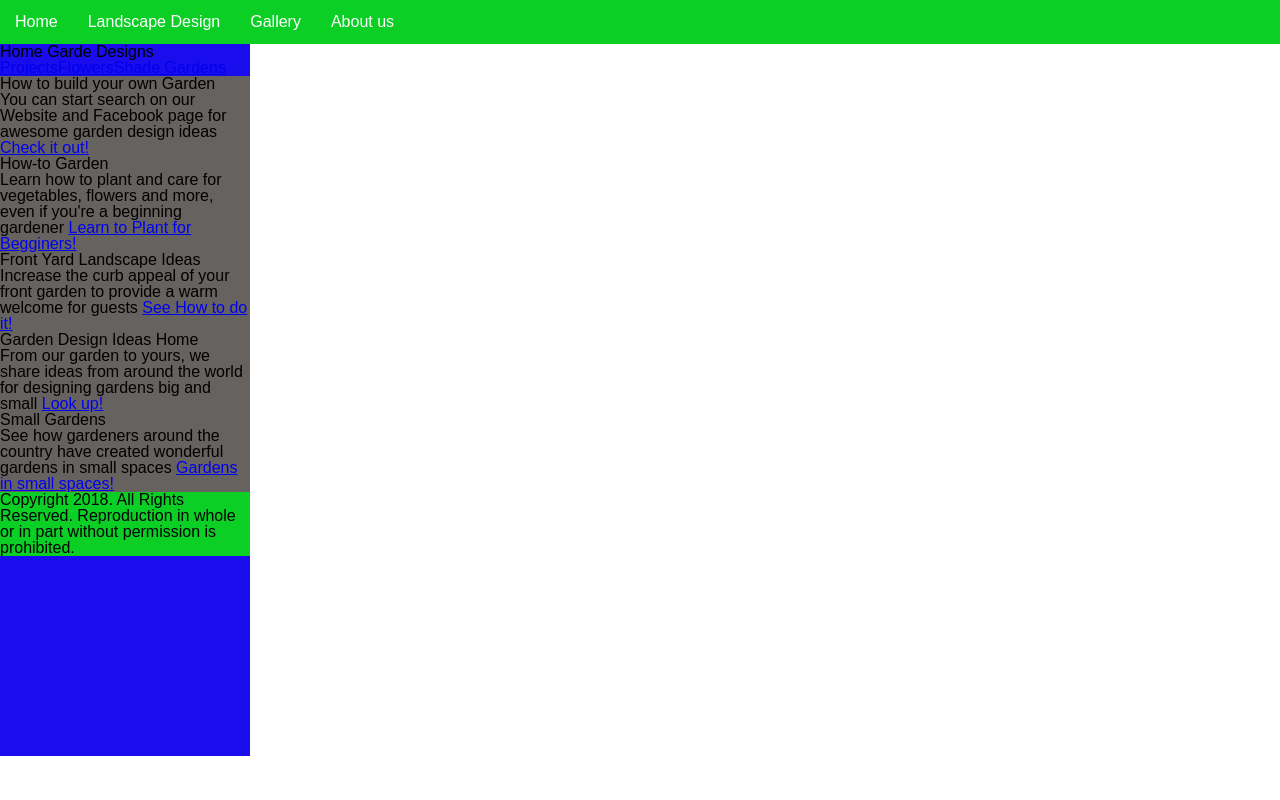
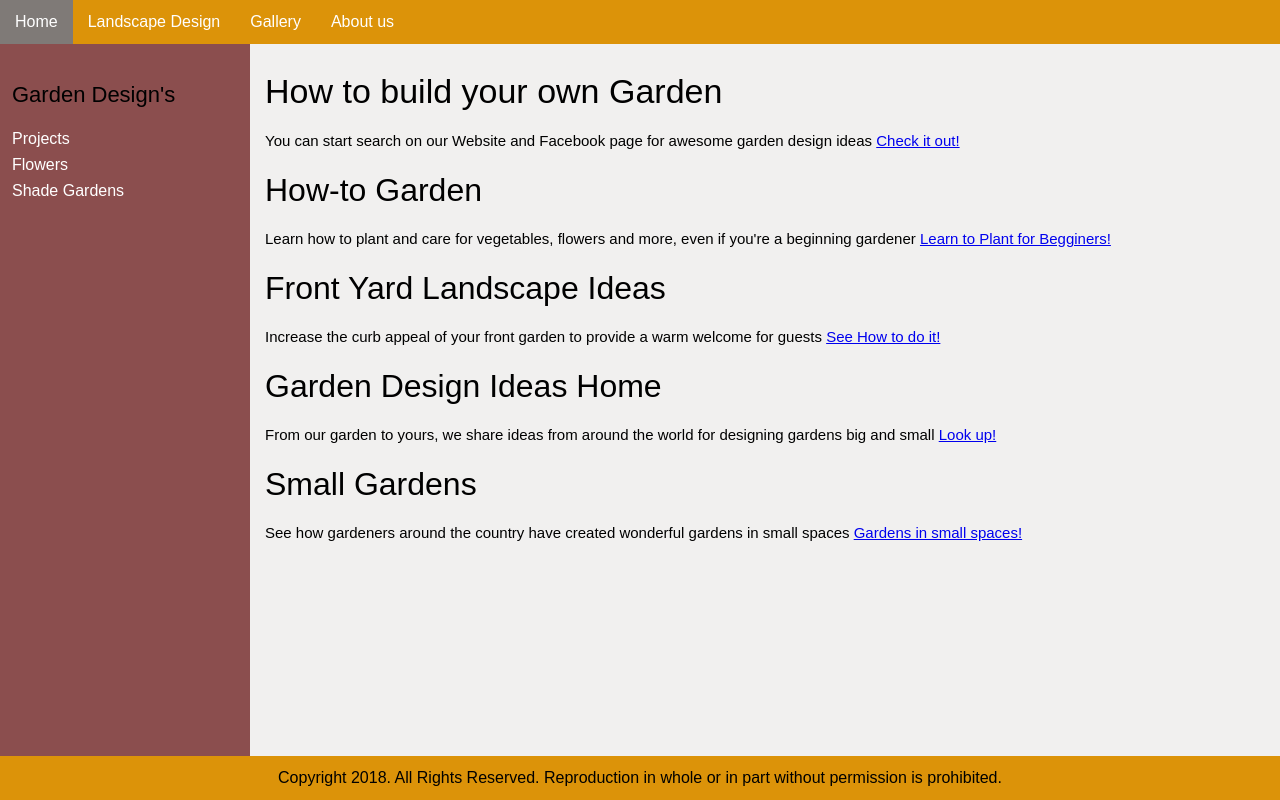
Before and after one commit to BogdanXcode/Home-Garden-Design, a website: page src/index.pug in a window 1280 px wide. Drawn offline with nearby package versions, Linux system fonts and the light colour scheme; files that its build step writes are made by us from their sources.

Commit message:
Finished adding the content and styling  it

```diff
--- a/src/index.pug
+++ b/src/index.pug
@@ -11,22 +11,23 @@ html
       a(href="/Gallery") Gallery
       a(href="/About us") About us
 
+
+    article
+      h1 How to build your own Garden
+      p You can start search on our Website and Facebook page for awesome garden design ideas #[a(href="/How to build your own Garden") Check it out!]
+      h2 How-to Garden
+      p Learn how to plant and care for vegetables, flowers and more, even if you're a beginning gardener #[a(href="/How to Garden") Learn to Plant for Begginers!]
+      h2 Front Yard Landscape Ideas
+      p Increase the curb appeal of your front garden to provide a warm welcome for guests #[a(href="/Landscape Ideas") See How to do it!]
+      h2 Garden Design Ideas Home
+      p From our garden to yours, we share ideas from around the world for designing gardens big and small #[a(href="/Garden Design Ideas for your Home") Look up!]
+      h2 Small Gardens
+      p See how gardeners around the country have created wonderful gardens in small spaces #[a(href="/Small Gardens") Gardens in small spaces!]
+
     nav
-      h3 Home Garde Designs
+      h3 Garden Design's
       a(href="/Projects") Projects
       a(href="/Flowers") Flowers
       a(href="/Shade Gardens") Shade Gardens
 
-      article
-        h1 How to build your own Garden
-        p You can start search on our Website and Facebook page for awesome garden design ideas #[a(href="/How to build your own Garden") Check it out!]
-        h2 How-to Garden
-        p Learn how to plant and care for vegetables, flowers and more, even if you're a beginning gardener #[a(href="/How to Garden") Learn to Plant for Begginers!]
-        h2 Front Yard Landscape Ideas
-        p Increase the curb appeal of your front garden to provide a warm welcome for guests #[a(href="/Landscape Ideas") See How to do it!]
-        h2 Garden Design Ideas Home
-        p From our garden to yours, we share ideas from around the world for designing gardens big and small #[a(href="/Garden Design Ideas for your Home") Look up!]
-        h2 Small Gardens
-        p See how gardeners around the country have created wonderful gardens in small spaces #[a(href="/Small Gardens") Gardens in small spaces!]
-
-        footer  Copyright 2018. All Rights Reserved. Reproduction in whole or in part without permission is prohibited.
+    footer  Copyright 2018. All Rights Reserved. Reproduction in whole or in part without permission is prohibited.
--- a/src/style.scss
+++ b/src/style.scss
@@ -8,6 +8,8 @@
   --color-pomegranate: #F62C36;
   --color-green: #0CCF26;
   --color-color-seashell: #7f7a77;
+  --color-aquamarine: #57F1FF;
+  --color-Gamboge: #DC9309;
 }
 
 html,body{
@@ -43,8 +45,8 @@ article {
 }
 
 header,
-footer{
-  background-color: var(--color-green);
+footer {
+  background-color: var(--color-Gamboge);
 }
 
 footer {
@@ -52,21 +54,99 @@ footer {
   grid-row: 3/4;
 }
 
-nav{
-  background-color:var(--color-blue);
+nav {
+  background-color: rgb(139, 78, 78);
 }
 
-article{
-  background-color: #66625F;
+article {
+  background-color: rgb(241, 240, 239);
 }
 
 header {
-  a{
+  a {
     color: var(--color-white);
     text-decoration: none;
     padding: 0 15px;
     line-height: 44px;
     font-size: 18 px;
     display: inline-block;
+    height: 100%;
+    &.current {
+      background-color: var(--color-none);
+    }
+    &:hover {
+      background-color: var(--color-color-seashell)
     }
   }
+}
+
+nav {
+  padding-top: 20px;
+
+  h3,
+  a {
+    padding: 5px 12px;
+  }
+
+  a{
+    color: var(--color-white);
+    text-decoration: none;
+    display: inline-block;
+    width:100%;
+
+    &:hover{
+      background-color: var(--color-none);
+      color: var(--color-aquamarine);
+    }
+  }
+}
+
+
+footer {
+  display: flex;
+  justify-content: center;
+  align-items: center;
+}
+
+article {
+  padding: 15px;
+
+  p {
+    margin: 15px 0;
+    font-size: 15px;
+    line-height: 36px;
+  }
+}
+
+h1,
+h2,
+h3,
+h4,
+h5,
+h6 {
+  margin: 15px 0;
+}
+
+h1 {
+  font-size: 34px;
+}
+
+h2 {
+  font-size: 32px;
+}
+
+h3 {
+  font-size: 22px;
+}
+
+h4 {
+  font-size: 28px;
+}
+
+h5 {
+  font-size: 26px;
+}
+
+h6 {
+  font-size: 24px;
+}
```
Lines whose indentation alone changed are shown as unchanged.
